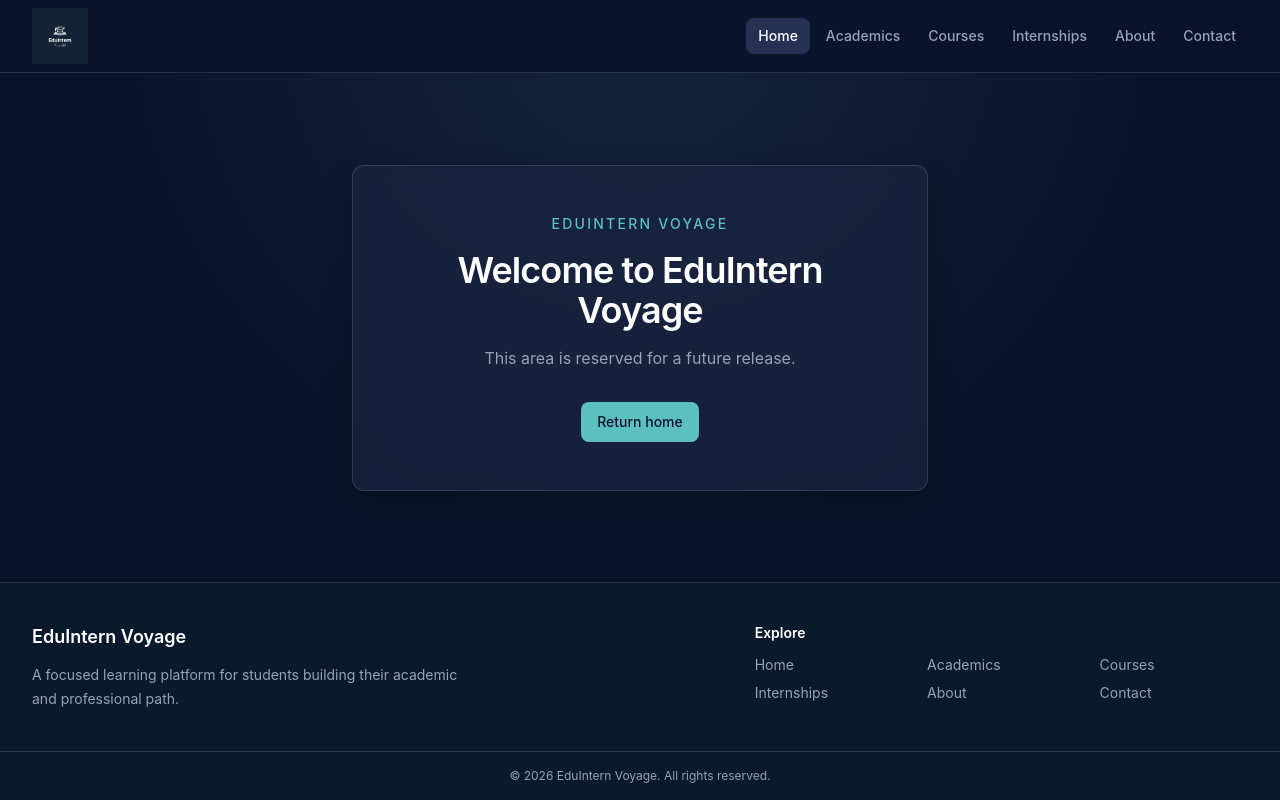
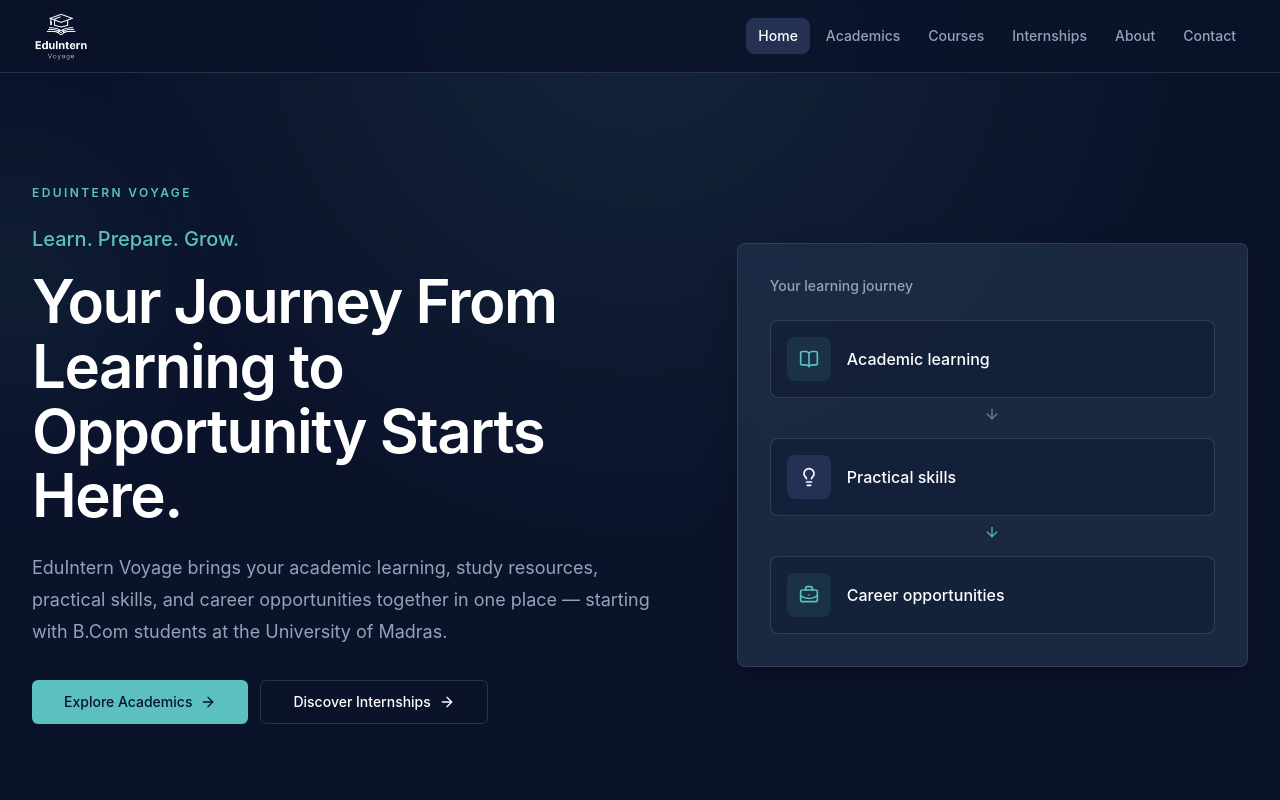
Before and after one commit to dheeraj-x-7/eduintern-voyage, a React (Vite) app: page / in a window 1280 px wide. Shown: the top 800 px of the page. Built offline with nearby package versions, Linux system fonts and the light colour scheme.

Commit message:
feat: build and animate homepage hero

```diff
--- a/index.html
+++ b/index.html
@@ -4,7 +4,7 @@
     <meta charset="UTF-8" />
     <link rel="icon" type="image/svg+xml" href="/favicon.svg" />
     <meta name="viewport" content="width=device-width, initial-scale=1.0" />
-    <title>eduintern-voyage</title>
+    <title>EduIntern Voyage | Learn. Prepare. Grow.</title>
   </head>
   <body>
     <div id="root"></div>
--- /dev/null
+++ b/src/components/common/HeroSection.tsx
@@ -0,0 +1,119 @@
+import {
+  ArrowDown,
+  ArrowRight,
+  BookOpen,
+  BriefcaseBusiness,
+  Lightbulb,
+} from 'lucide-react'
+import { Link } from 'react-router-dom'
+import { Card } from '@/components/ui/card'
+import { buttonVariants } from '@/components/ui/button-variants'
+import { cn } from '@/lib/utils'
+
+const journeySteps = [
+  {
+    label: 'Academic learning',
+    icon: BookOpen,
+    className: 'bg-primary/10 text-primary',
+  },
+  {
+    label: 'Practical skills',
+    icon: Lightbulb,
+    className: 'bg-secondary text-foreground',
+  },
+  {
+    label: 'Career opportunities',
+    icon: BriefcaseBusiness,
+    className: 'bg-primary/10 text-primary',
+  },
+]
+
+export function HeroSection() {
+  return (
+    <section
+      aria-labelledby="hero-heading"
+      className="relative isolate flex flex-1 items-center overflow-hidden"
+    >
+      <div
+        aria-hidden="true"
+        className="pointer-events-none absolute -left-32 top-16 -z-10 size-72 rounded-full bg-primary/5 blur-3xl"
+      />
+      <div className="mx-auto grid w-full max-w-7xl items-center gap-14 px-4 py-20 sm:px-6 sm:py-24 lg:grid-cols-[minmax(0,1.1fr)_minmax(21rem,0.9fr)] lg:gap-20 lg:px-8 lg:py-28">
+        <div className="max-w-3xl">
+          <p className="hero-entrance hero-entrance-1 text-xs font-semibold uppercase tracking-[0.2em] text-primary">
+            EduIntern Voyage
+          </p>
+          <p className="hero-entrance hero-entrance-2 mt-6 text-lg font-medium text-primary sm:text-xl">
+            Learn. Prepare. Grow.
+          </p>
+          <h1
+            id="hero-heading"
+            className="hero-entrance hero-entrance-3 mt-4 max-w-3xl text-4xl font-semibold leading-[1.08] tracking-tight text-foreground sm:text-5xl lg:text-6xl"
+          >
+            Your Journey From Learning to Opportunity Starts Here.
+          </h1>
+          <p className="hero-entrance hero-entrance-4 mt-6 max-w-2xl text-base leading-7 text-muted-foreground sm:text-lg sm:leading-8">
+            EduIntern Voyage brings your academic learning, study resources, practical skills, and career opportunities together in one place — starting with B.Com students at the University of Madras.
+          </p>
+          <div className="hero-entrance hero-entrance-5 mt-8 flex flex-col gap-3 sm:flex-row">
+            <Link
+              to="/academics"
+              className={cn(
+                buttonVariants({ size: 'lg' }),
+                'min-h-11',
+              )}
+            >
+              Explore Academics
+              <ArrowRight className="size-4" aria-hidden="true" />
+            </Link>
+            <Link
+              to="/internships"
+              className={buttonVariants({ variant: 'outline', size: 'lg' })}
+            >
+              Discover Internships
+              <ArrowRight className="size-4" aria-hidden="true" />
+            </Link>
+          </div>
+        </div>
+
+        <Card
+          aria-label="A journey from academic learning to career opportunities"
+          className="hero-entrance hero-entrance-6 relative overflow-hidden border-border/80 bg-card/75 p-6 shadow-md backdrop-blur-sm sm:p-8"
+        >
+          <div aria-hidden="true" className="absolute inset-0 bg-primary/5" />
+          <div className="relative">
+            <p className="text-sm font-medium text-muted-foreground">Your learning journey</p>
+            <div className="mt-6 space-y-4">
+              {journeySteps.map((step, index) => {
+                const Icon = step.icon
+
+                return (
+                  <div key={step.label}>
+                    <div className={cn(
+                      'journey-step flex items-center gap-4 rounded-lg border border-border/70 bg-background/35 p-4',
+                      `journey-step-${index + 1}`,
+                    )}>
+                      <span className={cn('flex size-11 shrink-0 items-center justify-center rounded-lg', step.className)}>
+                        <Icon className="size-5" aria-hidden="true" />
+                      </span>
+                      <span className="text-sm font-medium text-foreground sm:text-base">{step.label}</span>
+                    </div>
+                    {index < journeySteps.length - 1 && (
+                      <ArrowDown
+                        className={cn(
+                          'journey-connector mx-auto my-2 size-4 text-muted-foreground/70',
+                          `journey-connector-${index + 1}`,
+                        )}
+                        aria-hidden="true"
+                      />
+                    )}
+                  </div>
+                )
+              })}
+            </div>
+          </div>
+        </Card>
+      </div>
+    </section>
+  )
+}
--- /dev/null
+++ b/src/components/ui/button-variants.ts
@@ -0,0 +1,37 @@
+import { cn } from '@/lib/utils'
+
+export type ButtonVariant = 'default' | 'secondary' | 'outline' | 'ghost' | 'destructive'
+export type ButtonSize = 'default' | 'sm' | 'lg' | 'icon'
+
+const variantClasses: Record<ButtonVariant, string> = {
+  default: 'bg-primary text-primary-foreground hover:bg-primary/90',
+  secondary: 'bg-secondary text-secondary-foreground hover:bg-secondary/80',
+  outline: 'border border-input bg-transparent hover:bg-secondary hover:text-secondary-foreground',
+  ghost: 'hover:bg-secondary hover:text-secondary-foreground',
+  destructive: 'bg-destructive text-destructive-foreground hover:bg-destructive/90',
+}
+
+const sizeClasses: Record<ButtonSize, string> = {
+  default: 'h-10 px-4 py-2',
+  sm: 'h-9 rounded-md px-3',
+  lg: 'h-11 rounded-md px-8',
+  icon: 'h-10 w-10',
+}
+
+export function buttonVariants({
+  variant = 'default',
+  size = 'default',
+  className,
+}: {
+  variant?: ButtonVariant
+  size?: ButtonSize
+  className?: string
+} = {}) {
+  return cn(
+    'inline-flex items-center justify-center gap-2 whitespace-nowrap rounded-lg text-sm font-medium transition-colors disabled:pointer-events-none disabled:opacity-50',
+    'focus-visible:outline-2 focus-visible:outline-offset-2 focus-visible:outline-ring',
+    variantClasses[variant],
+    sizeClasses[size],
+    className,
+  )
+}
--- a/src/components/ui/button.tsx
+++ b/src/components/ui/button.tsx
@@ -1,5 +1,5 @@
 import type { ButtonHTMLAttributes } from 'react'
-import { cn } from '@/lib/utils'
+import { buttonVariants } from '@/components/ui/button-variants'
 
 type ButtonVariant = 'default' | 'secondary' | 'outline' | 'ghost' | 'destructive'
 type ButtonSize = 'default' | 'sm' | 'lg' | 'icon'
@@ -7,21 +7,6 @@ type ButtonSize = 'default' | 'sm' | 'lg' | 'icon'
 export interface ButtonProps extends ButtonHTMLAttributes<HTMLButtonElement> {
   variant?: ButtonVariant
   size?: ButtonSize
-}
-
-const variantClasses: Record<ButtonVariant, string> = {
-  default: 'bg-primary text-primary-foreground hover:bg-primary/90',
-  secondary: 'bg-secondary text-secondary-foreground hover:bg-secondary/80',
-  outline: 'border border-input bg-transparent hover:bg-secondary hover:text-secondary-foreground',
-  ghost: 'hover:bg-secondary hover:text-secondary-foreground',
-  destructive: 'bg-destructive text-destructive-foreground hover:bg-destructive/90',
-}
-
-const sizeClasses: Record<ButtonSize, string> = {
-  default: 'h-10 px-4 py-2',
-  sm: 'h-9 rounded-md px-3',
-  lg: 'h-11 rounded-md px-8',
-  icon: 'h-10 w-10',
 }
 
 export function Button({
@@ -34,13 +19,7 @@ export function Button({
   return (
     <button
       type={type}
-      className={cn(
-        'inline-flex items-center justify-center gap-2 whitespace-nowrap rounded-lg text-sm font-medium transition-colors disabled:pointer-events-none disabled:opacity-50',
-        'focus-visible:outline-2 focus-visible:outline-offset-2 focus-visible:outline-ring',
-        variantClasses[variant],
-        sizeClasses[size],
-        className,
-      )}
+      className={buttonVariants({ variant, size, className })}
       {...props}
     />
   )
--- a/src/index.css
+++ b/src/index.css
@@ -99,6 +99,101 @@ input:focus-visible {
   );
 }
 
+@keyframes hero-entrance {
+  from {
+    opacity: 0;
+    transform: translateY(0.5rem);
+  }
+  to {
+    opacity: 1;
+    transform: translateY(0);
+  }
+}
+
+@keyframes journey-step {
+  0%,
+  22% {
+    border-color: rgb(91 192 190 / 0.56);
+    background-color: rgb(91 192 190 / 0.08);
+    box-shadow: 0 0 0 1px rgb(91 192 190 / 0.08), 0 8px 24px rgb(91 192 190 / 0.08);
+  }
+  30%,
+  100% {
+    border-color: var(--border);
+    background-color: rgb(11 19 43 / 0.35);
+    box-shadow: none;
+  }
+}
+
+@keyframes journey-connector {
+  0%,
+  24% {
+    color: var(--primary);
+    opacity: 0.9;
+  }
+  32%,
+  100% {
+    color: var(--muted-foreground);
+    opacity: 0.7;
+  }
+}
+
+.hero-entrance {
+  animation: hero-entrance 600ms ease-out both;
+}
+
+.hero-entrance-1 {
+  animation-delay: 80ms;
+}
+
+.hero-entrance-2 {
+  animation-delay: 160ms;
+}
+
+.hero-entrance-3 {
+  animation-delay: 240ms;
+}
+
+.hero-entrance-4 {
+  animation-delay: 320ms;
+}
+
+.hero-entrance-5 {
+  animation-delay: 400ms;
+}
+
+.hero-entrance-6 {
+  animation-delay: 520ms;
+}
+
+.journey-step {
+  animation: journey-step 9s ease-in-out infinite;
+}
+
+.journey-step-1 {
+  animation-delay: 0s;
+}
+
+.journey-step-2 {
+  animation-delay: -3s;
+}
+
+.journey-step-3 {
+  animation-delay: -6s;
+}
+
+.journey-connector {
+  animation: journey-connector 9s ease-in-out infinite;
+}
+
+.journey-connector-1 {
+  animation-delay: -1.5s;
+}
+
+.journey-connector-2 {
+  animation-delay: -4.5s;
+}
+
 @media (prefers-reduced-motion: reduce) {
   *,
   *::before,
@@ -108,4 +203,10 @@ input:focus-visible {
     animation-duration: 0.01ms !important;
     animation-iteration-count: 1 !important;
   }
+
+  .hero-entrance,
+  .journey-step,
+  .journey-connector {
+    animation: none;
+  }
 }
--- a/src/routes/AppRoutes.tsx
+++ b/src/routes/AppRoutes.tsx
@@ -1,8 +1,8 @@
 import { Route, Routes } from 'react-router-dom'
+import { HeroSection } from '@/components/common/HeroSection'
 import { PlaceholderPage } from '@/routes/PlaceholderPage'
 
 const routePlaceholders = [
-  { path: '/', title: 'Welcome to EduIntern Voyage' },
   { path: '/academics', title: 'Academics' },
   { path: '/courses', title: 'Courses' },
   { path: '/internships', title: 'Internships' },
@@ -16,6 +16,7 @@ const routePlaceholders = [
 export function AppRoutes() {
   return (
     <Routes>
+      <Route path="/" element={<HeroSection />} />
       {routePlaceholders.map((route) => (
         <Route
           key={route.path}
```
Also changed, not shown: src/assets/logo/eduintern-voyage.png.
